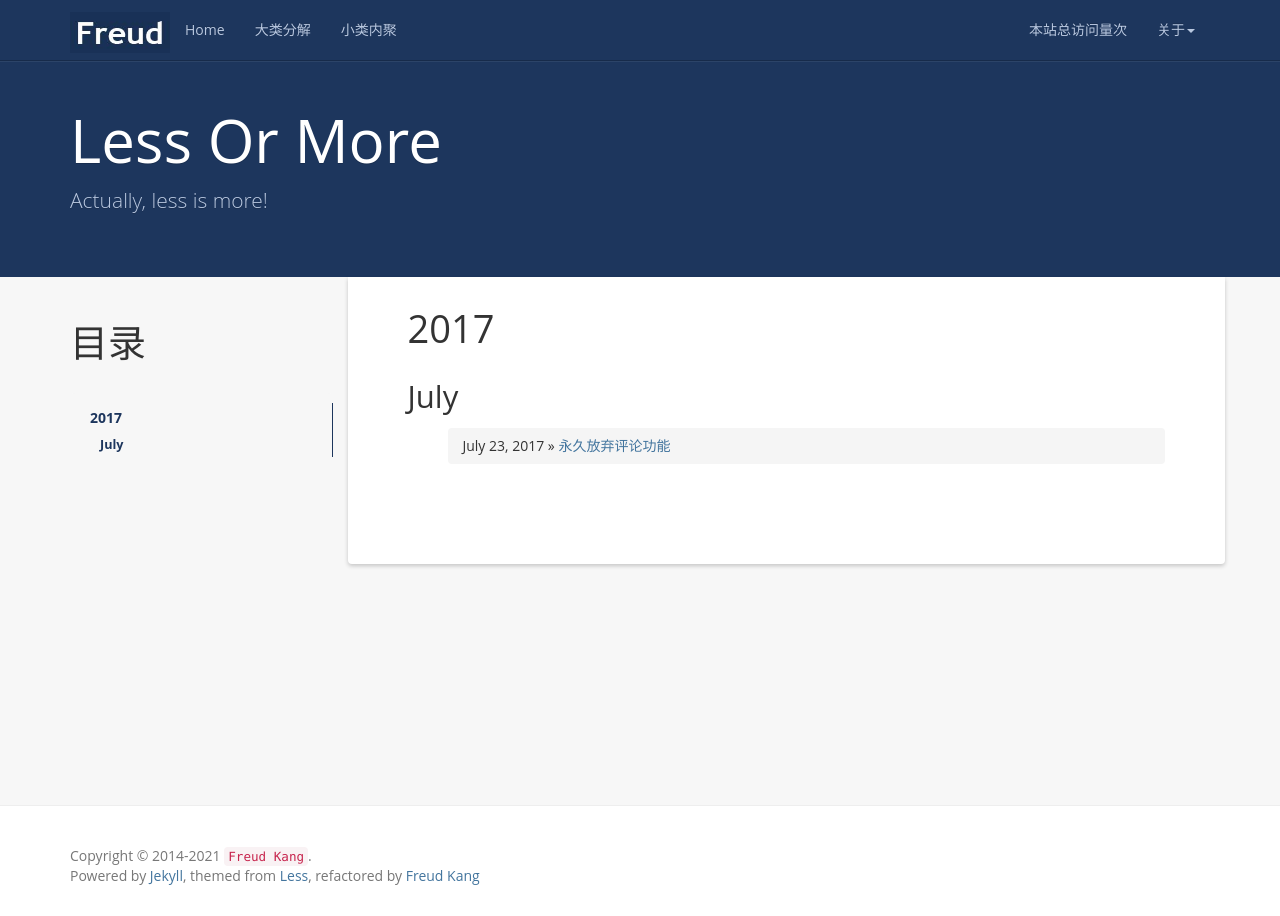
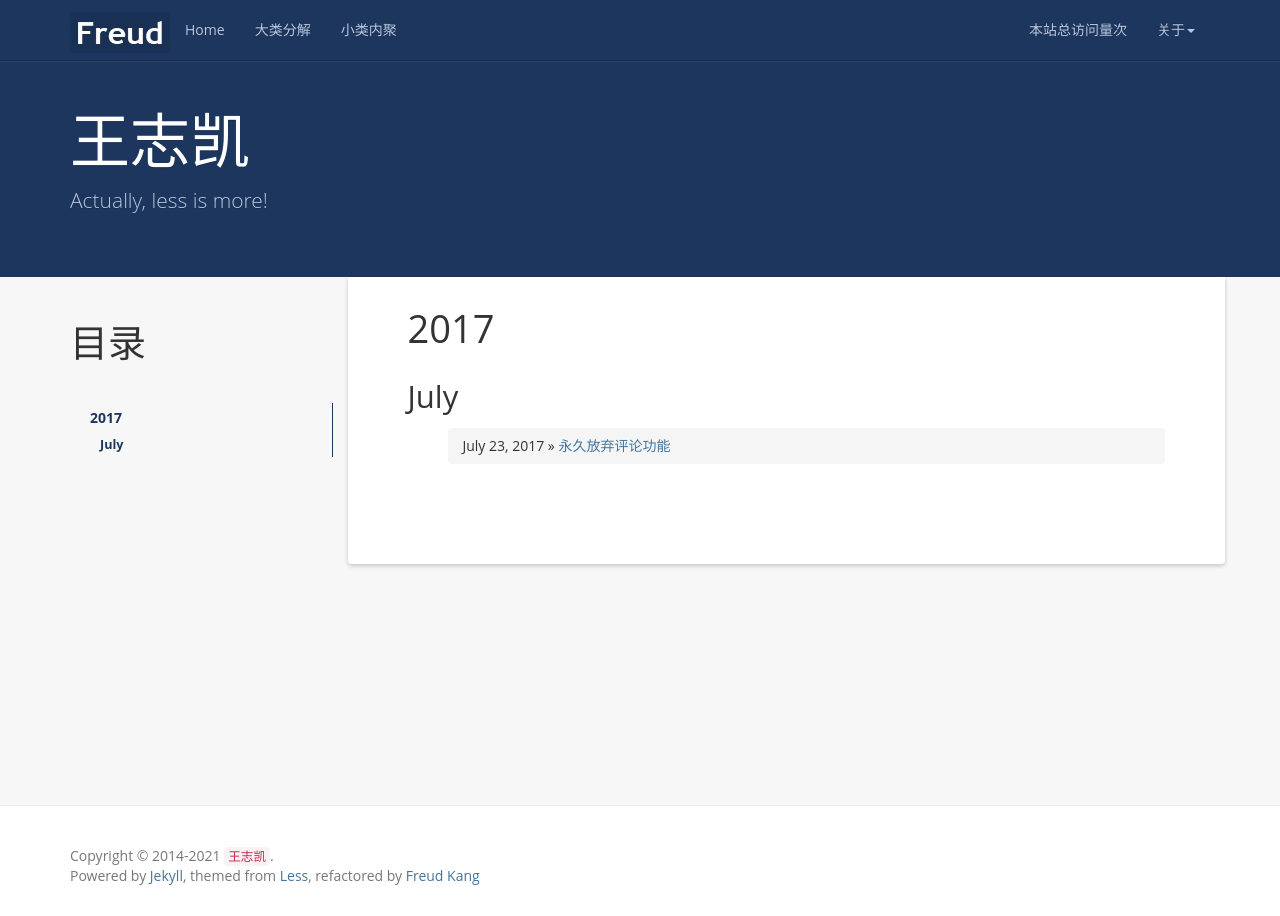
Before and after one commit to w-40/w-40.github.io, a Jekyll site: the page built from index.html, in a window 1280 px wide. Built offline with Jekyll 4.4.1, drawn with Linux system fonts in a browser that asks for light colours; nearby versions of some CDN libraries; a script that is not in the unit is left out; the list of posts is cut into pages by our own code; comment, search, counter and statistics services are not loaded.

Commit message:
Add files via upload

```diff
--- a/_config.yml
+++ b/_config.yml
@@ -1,11 +1,11 @@
 # Site settings
-name: Less Or More
-email: luoyan35714@126.com
-author: Freud Kang
-url: http://www.hifreud.com
-resume_site: http://www.hifreud.com/Resume.io/
-github: https://github.com/luoyan35714/
-baseurl: "/LessOrMore"
+name: 王志凯
+email: 2568441388@qq.com
+author: 王志凯
+url: https://w-40.github.io/
+resume_site: https://w-40.github.io/
+github: https://github.com/w-40
+baseurl: ""
 description: Actually, less is more!
 meta_description: 康志华;个人博客;学而不思则罔;思而不学则殆;生命不止;折腾不休
 motto: It's our wits that make us men.
@@ -17,7 +17,7 @@ paginate: 10
 
 exclude: ['README.md', 'Gemfile.lock', 'Gemfile', 'Rakefile']
 
-github_username: luoyan35714
+github_username: w-40
 
 # Build settings
 markdown: kramdown
```
